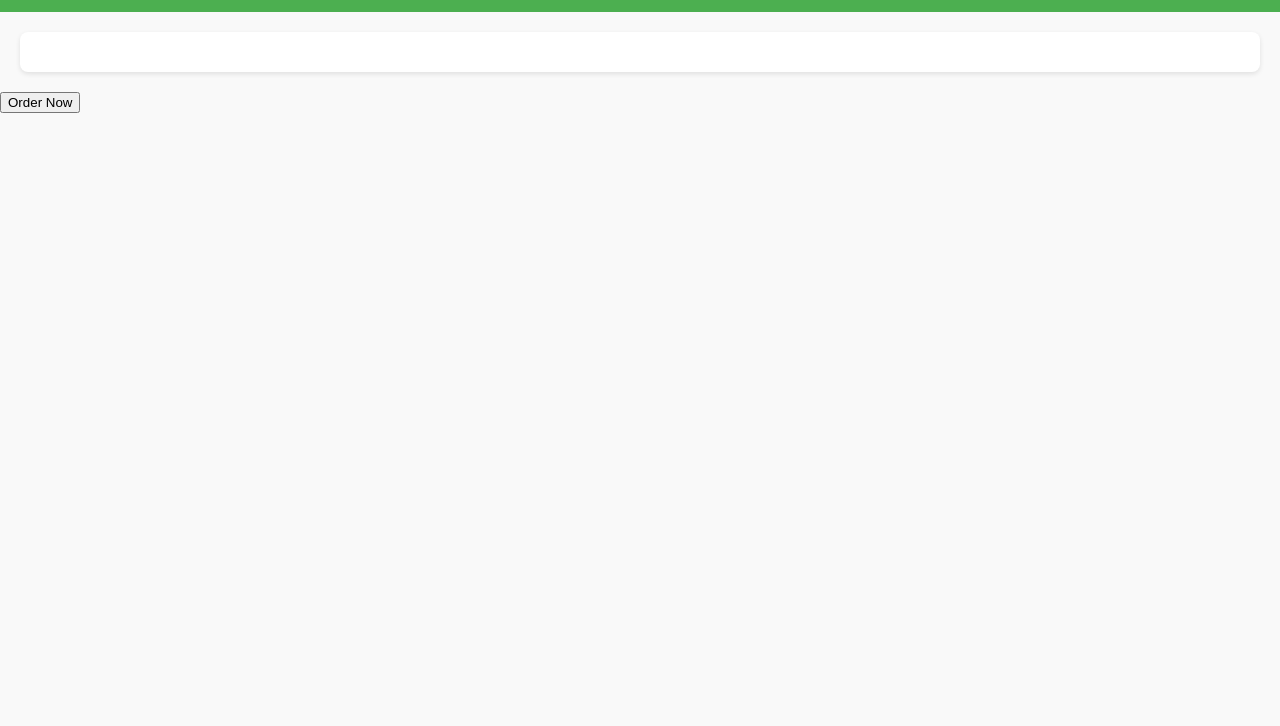
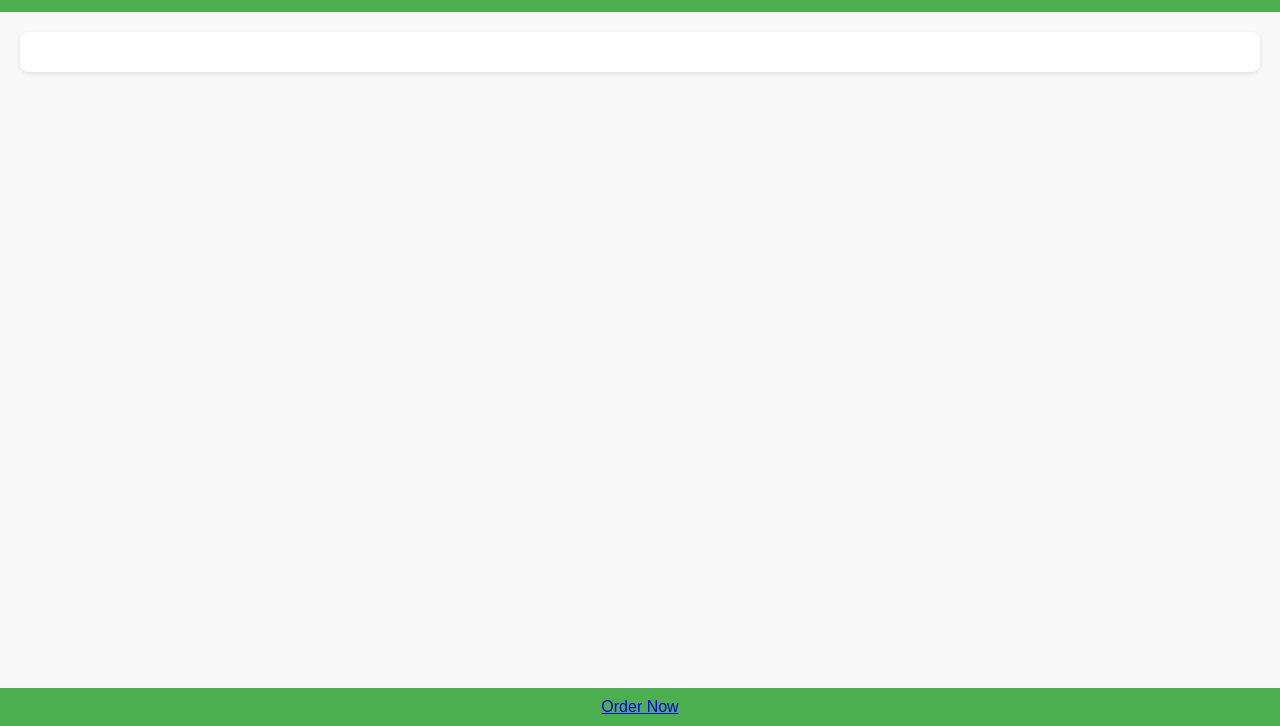
Before and after one commit to manojsonawane1313/freshpic, a plain HTML site: page cart.html in a window 1280 px wide. Shown: the part 74-800 px from the top of the page. Drawn offline with Linux system fonts and the light colour scheme.

Commit message:
Update cart.html

```diff
--- a/cart.html
+++ b/cart.html
@@ -21,8 +21,13 @@
         </section>
     </main>
 
-       <button src="order.html" class="order"> Order Now</button>
-
+    <footer>
+        <a href="order.html" class="order-link">
+            <div class="order">
+                Order Now
+            </div>
+        </a>
+    </footer>
 
     <script src="cart.js" defer></script>
 </body>
```
